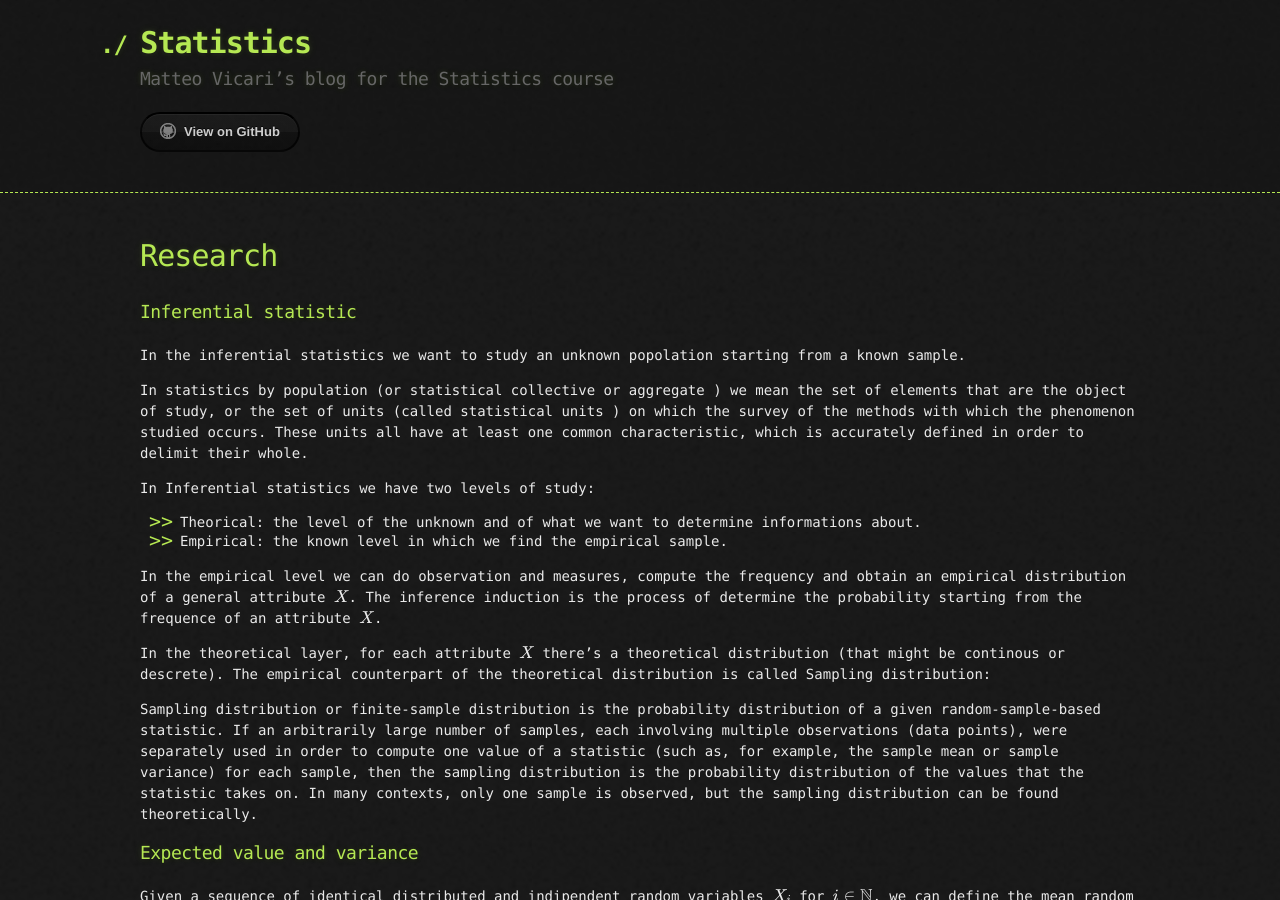
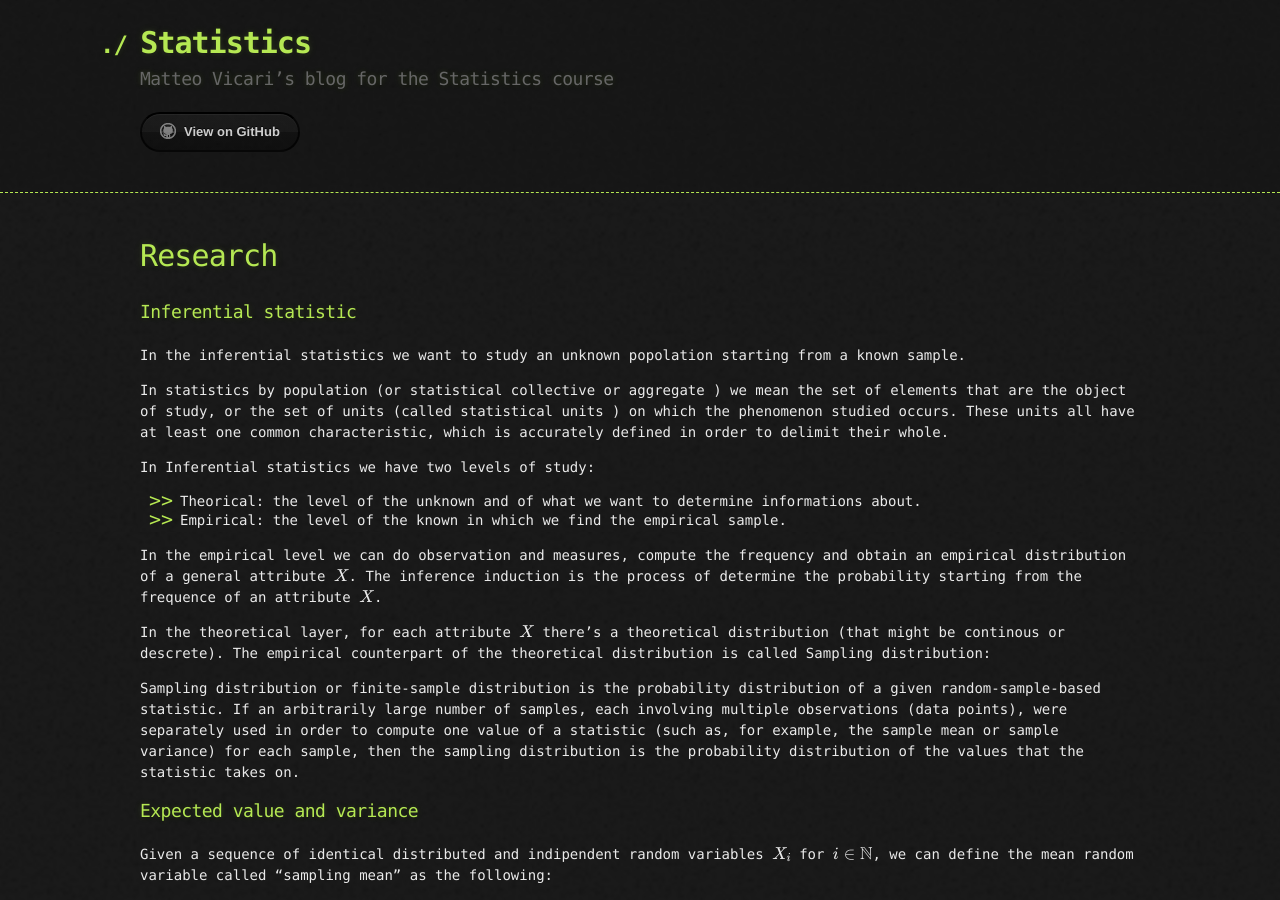
Before and after one commit to Videars/Statistics, a Jekyll site: the page built from Week6/Research.md, in a window 1280 px wide and 900 px high. Built offline with Jekyll 4.4.1, drawn with Linux system fonts in a browser that asks for light colours; our own code applies the rules of GitHub Pages for plain Markdown files; formulas are drawn with MathJax 3.

Commit message:
Update Research.md

```diff
--- a/Week6/Research.md
+++ b/Week6/Research.md
@@ -3,19 +3,19 @@
 ### Inferential statistic
 In the inferential statistics we want to study an unknown popolation starting from a known sample.
 
-In statistics by population (or statistical collective or aggregate ) we mean the set of elements that are the object of study, or the set of units (called statistical units ) on which the survey of the methods with which the phenomenon studied occurs. These units all have at least one common characteristic, which is accurately defined in order to delimit their whole.
+In statistics by population (or statistical collective or aggregate ) we mean the set of elements that are the object of study, or the set of units (called statistical units ) on which the phenomenon studied occurs. These units all have at least one common characteristic, which is accurately defined in order to delimit their whole.
 
 In Inferential statistics we have two levels of study:
 
 + Theorical: the level of the unknown and of what we want to determine informations about.
-+ Empirical: the known level in which we find the empirical sample.
++ Empirical: the level of the known in which we find the empirical sample.
 
 In the empirical level we can do observation and measures, compute the frequency and obtain an empirical distribution of a general attribute $X$.
 The inference induction is the process of determine the probability starting from the frequence of an attribute $X$.
 
 In the theoretical layer, for each attribute $X$ there's a theoretical distribution (that might be continous or descrete). The empirical counterpart of the theoretical distribution is called Sampling distribution:
 
-Sampling distribution or finite-sample distribution is the probability distribution of a given random-sample-based statistic. If an arbitrarily large number of samples, each involving multiple observations (data points), were separately used in order to compute one value of a statistic (such as, for example, the sample mean or sample variance) for each sample, then the sampling distribution is the probability distribution of the values that the statistic takes on. In many contexts, only one sample is observed, but the sampling distribution can be found theoretically.
+Sampling distribution or finite-sample distribution is the probability distribution of a given random-sample-based statistic. If an arbitrarily large number of samples, each involving multiple observations (data points), were separately used in order to compute one value of a statistic (such as, for example, the sample mean or sample variance) for each sample, then the sampling distribution is the probability distribution of the values that the statistic takes on.
 
 ### Expected value and variance
 
```
